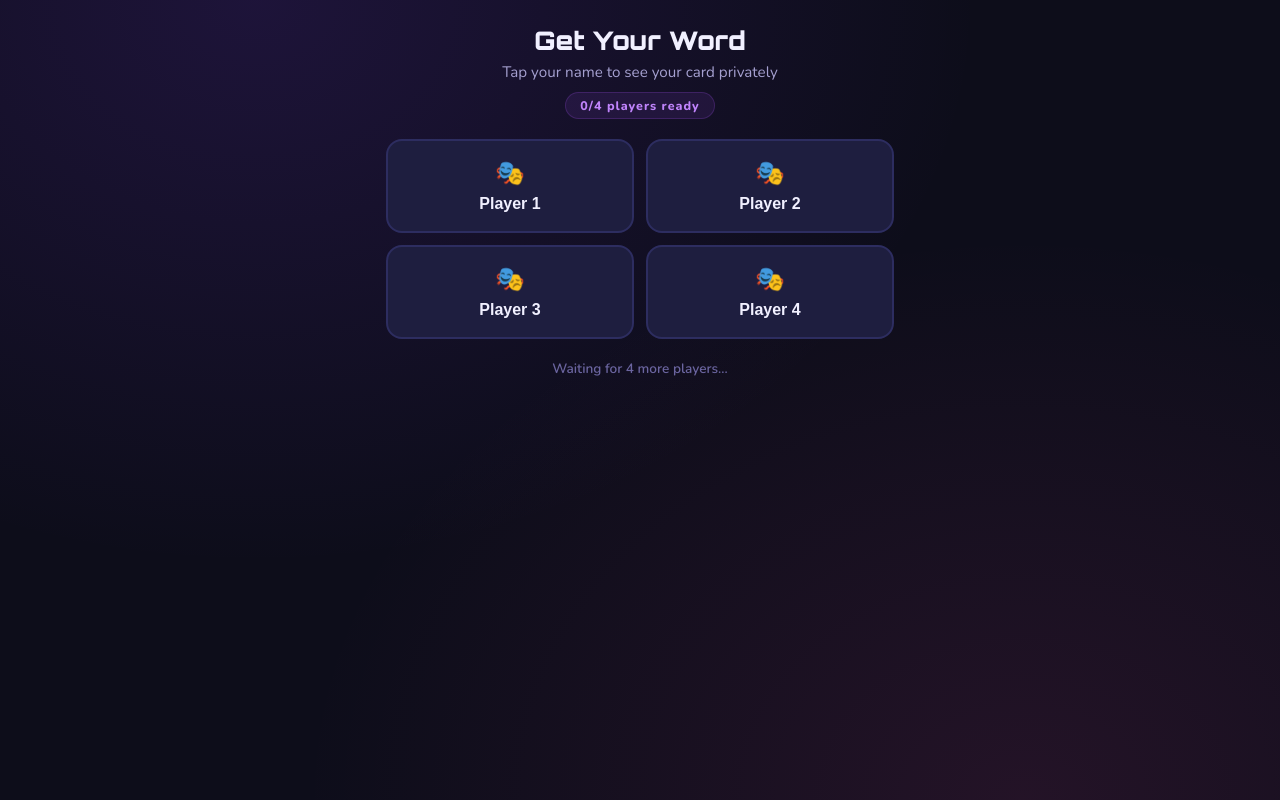
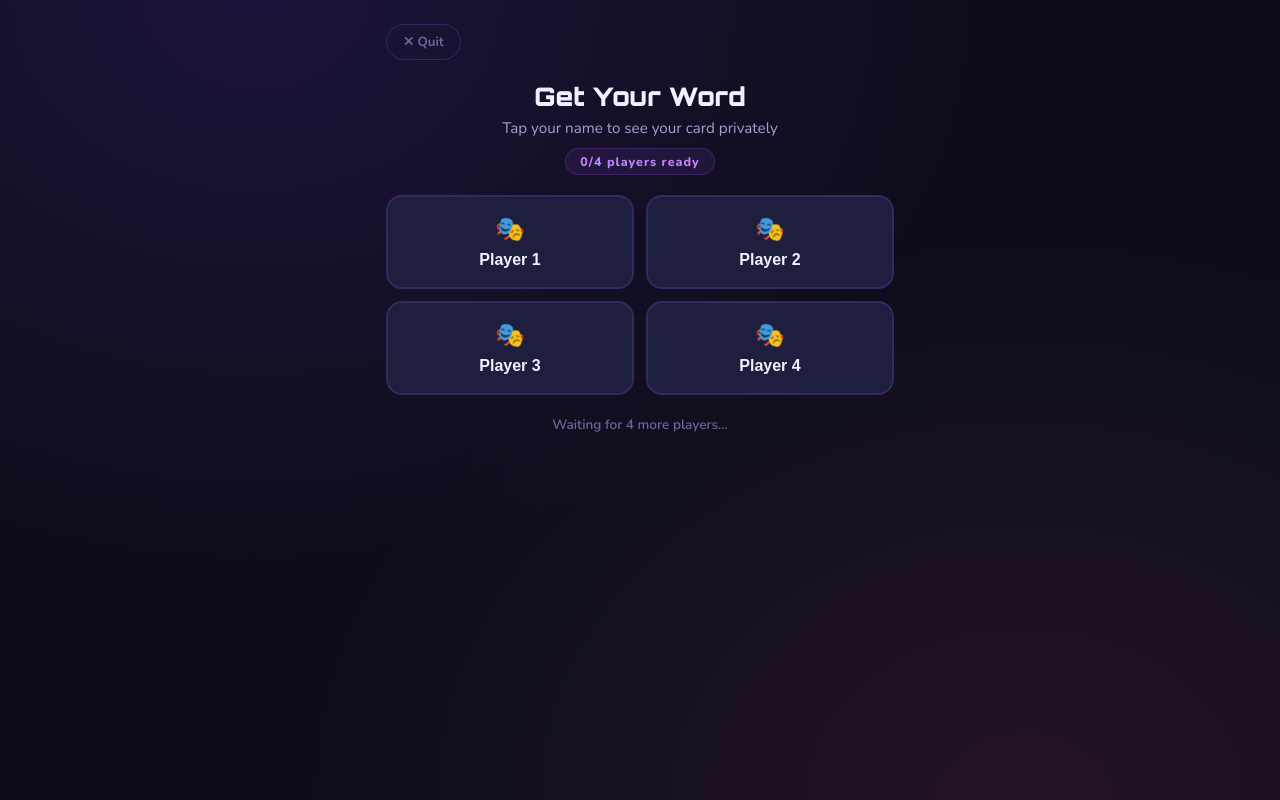
Before and after one commit to NLuke17/sussybaka, a React (Vite) app: page / in a window 1280 px wide. Both pictures are taken after a click on the button "Start Game 🎭". Built offline with nearby package versions, Linux system fonts and the light colour scheme.

Commit message:
Persist pack selection across rounds, add quit button to all game screens

```diff
--- a/src/App.jsx
+++ b/src/App.jsx
@@ -15,8 +15,12 @@ export default function App() {
   const [screen, setScreen] = useState(SCREENS.SETUP)
   const [gameState, setGameState] = useState(null)
 
+  // Lifted so pack/hint choices survive across rounds
+  const [selectedPackIds, setSelectedPackIds] = useState(new Set(['anime']))
+  const [hintsEnabled, setHintsEnabled] = useState(true)
+
   function startGame(config) {
-    const { players, selectedCard, sussyBakaIndex, hintsEnabled } = config
+    const { players, selectedCard, sussyBakaIndex } = config
     setGameState({ players, selectedCard, sussyBakaIndex, hintsEnabled })
     setScreen(SCREENS.DEALING)
   }
@@ -25,7 +29,7 @@ export default function App() {
     setScreen(SCREENS.DISCUSS)
   }
 
-  function onPlayAgain() {
+  function onQuit() {
     setGameState(null)
     setScreen(SCREENS.SETUP)
   }
@@ -33,16 +37,22 @@ export default function App() {
   return (
     <div className="app">
       {screen === SCREENS.SETUP && (
-        <SetupScreen onStart={startGame} />
+        <SetupScreen
+          onStart={startGame}
+          selectedPackIds={selectedPackIds}
+          setSelectedPackIds={setSelectedPackIds}
+          hintsEnabled={hintsEnabled}
+          setHintsEnabled={setHintsEnabled}
+        />
       )}
       {screen === SCREENS.DEALING && gameState && (
-        <DealingScreen gameState={gameState} onDone={onDealtDone} />
+        <DealingScreen gameState={gameState} onDone={onDealtDone} onQuit={onQuit} />
       )}
       {screen === SCREENS.DISCUSS && gameState && (
-        <DiscussScreen gameState={gameState} onReveal={() => setScreen(SCREENS.REVEAL)} />
+        <DiscussScreen gameState={gameState} onReveal={() => setScreen(SCREENS.REVEAL)} onQuit={onQuit} />
       )}
       {screen === SCREENS.REVEAL && gameState && (
-        <RevealScreen gameState={gameState} onPlayAgain={onPlayAgain} />
+        <RevealScreen gameState={gameState} onPlayAgain={onQuit} />
       )}
     </div>
   )
--- a/src/components/DealingScreen.jsx
+++ b/src/components/DealingScreen.jsx
@@ -1,6 +1,6 @@
 import { useState } from 'react'
 
-export default function DealingScreen({ gameState, onDone }) {
+export default function DealingScreen({ gameState, onDone, onQuit }) {
   const { players, selectedCard, sussyBakaIndex } = gameState
   const [seen, setSeen] = useState(new Set())
   const [viewing, setViewing] = useState(null)
@@ -65,6 +65,7 @@ export default function DealingScreen({ gameState, onDone }) {
 
   return (
     <div className="screen dealing-screen">
+      <button className="quit-btn" onClick={onQuit}>✕ Quit</button>
       <div className="dealing-header">
         <h2 className="dealing-title">Get Your Word</h2>
         <p className="dealing-subtitle">
--- a/src/components/DiscussScreen.jsx
+++ b/src/components/DiscussScreen.jsx
@@ -2,7 +2,7 @@ import { useState, useEffect } from 'react'
 
 const DISCUSSION_TIME = 180
 
-export default function DiscussScreen({ gameState, onReveal }) {
+export default function DiscussScreen({ gameState, onReveal, onQuit }) {
   const { players, sussyBakaIndex } = gameState
   const [timeLeft, setTimeLeft] = useState(DISCUSSION_TIME)
   const [running, setRunning] = useState(true)
@@ -24,6 +24,7 @@ export default function DiscussScreen({ gameState, onReveal }) {
 
   return (
     <div className="screen discuss-screen">
+      <button className="quit-btn" onClick={onQuit}>✕ Quit</button>
       <div className="discuss-header">
         <h2 className="discuss-title">Discussion Time 💬</h2>
         <p className="discuss-subtitle">
--- a/src/components/RevealScreen.jsx
+++ b/src/components/RevealScreen.jsx
@@ -1,4 +1,4 @@
-export default function RevealScreen({ gameState, onPlayAgain }) {
+export default function RevealScreen({ gameState, onPlayAgain: onQuit }) {
   const { players, selectedCard, sussyBakaIndex } = gameState
   const sussyNames = sussyBakaIndex.map(i => players[i])
 
@@ -22,7 +22,7 @@ export default function RevealScreen({ gameState, onPlayAgain }) {
         </div>
       </div>
 
-      <button className="play-again-btn" onClick={onPlayAgain}>
+      <button className="play-again-btn" onClick={onQuit}>
         Play Again 🎮
       </button>
     </div>
--- a/src/components/SetupScreen.jsx
+++ b/src/components/SetupScreen.jsx
@@ -1,14 +1,12 @@
 import { useState, useRef } from 'react'
 import { DEFAULT_PACKS } from '../data/packs'
 
-export default function SetupScreen({ onStart }) {
+export default function SetupScreen({ onStart, selectedPackIds, setSelectedPackIds, hintsEnabled, setHintsEnabled }) {
   const [playerCount, setPlayerCount] = useState(4)
   const [playerNames, setPlayerNames] = useState(['', '', '', ''])
-  const [selectedPackIds, setSelectedPackIds] = useState(new Set(['anime']))
   const [customPacks, setCustomPacks] = useState([])
   const [uploadError, setUploadError] = useState('')
   const [sussyCount, setSussyCount] = useState(1)
-  const [hintsEnabled, setHintsEnabled] = useState(true)
   const fileInputRef = useRef()
 
   const allPacks = [...DEFAULT_PACKS, ...customPacks]
--- a/src/index.css
+++ b/src/index.css
@@ -378,6 +378,27 @@ button {
   box-shadow: 0 0 30px rgba(168,85,247,0.6), var(--shadow);
 }
 .start-btn:disabled { opacity: 0.4; cursor: not-allowed; }
+
+/* ── Quit button (shared across game screens) ── */
+.quit-btn {
+  align-self: flex-start;
+  padding: 8px 16px;
+  border-radius: 999px;
+  border: 1.5px solid var(--border);
+  background: transparent;
+  color: var(--text3);
+  font-family: 'Nunito', sans-serif;
+  font-size: 0.82rem;
+  font-weight: 700;
+  cursor: pointer;
+  transition: border-color 0.2s, color 0.2s, background 0.2s;
+  min-height: 36px;
+}
+.quit-btn:active {
+  border-color: var(--red);
+  color: var(--red);
+  background: rgba(239,68,68,0.08);
+}
 
 /* ── Dealing Screen (player list) ── */
 .dealing-screen {
```
